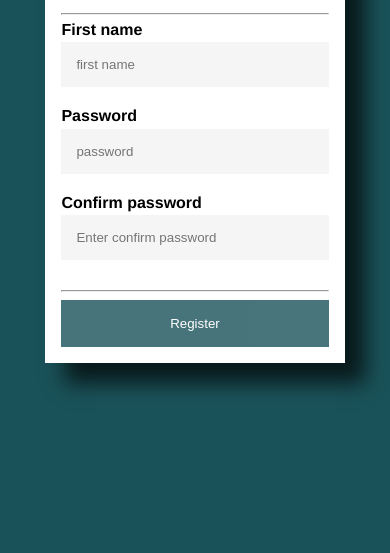
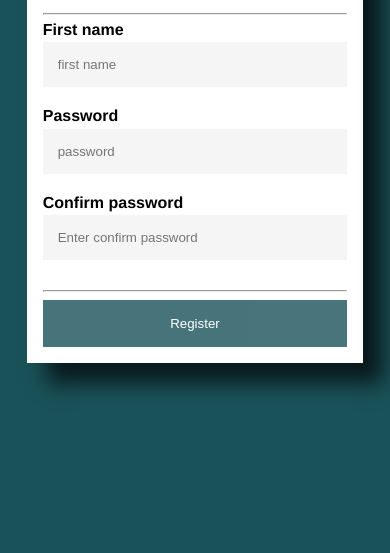
Before and after one commit to okafor-zag/second.form, a plain HTML site: page index.html in a window 390 px wide. Shown: the part 291-844 px from the top of the page. Drawn offline with Linux system fonts and the light colour scheme.

Commit message:
Update style.css

```diff
--- a/style.css
+++ b/style.css
@@ -18,12 +18,11 @@ body{
 
 @media screen and (max-width: 680px) {
     .container {
-        min-width: 80%;
-        min-height: 100%;
+        width:90%;
+        height:100%;
     }
 
 }
-
 
  img{
     margin-left: auto;
```
